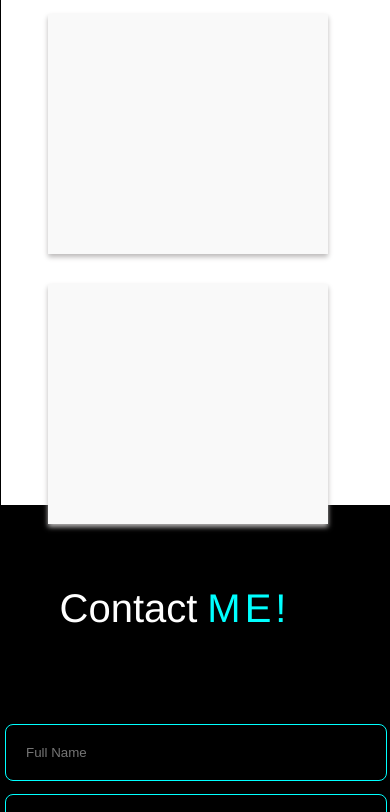
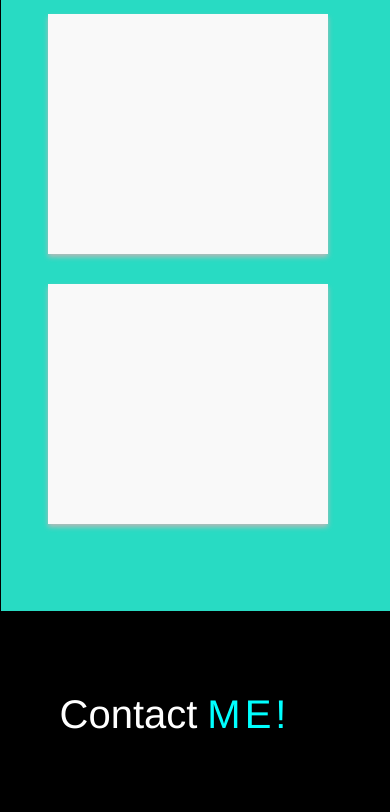
Before and after one commit to Vinay0726/Portfolio, a plain HTML site: page index.html in a window 390 px wide. Shown: the part 3350-4162 px from the top of the page. Drawn offline with nearby package versions, Linux system fonts and the light colour scheme; a script that the page names is missing.

Commit message:
add some commit

```diff
--- a/css/style.css
+++ b/css/style.css
@@ -948,7 +948,7 @@ header input {
     width: 880px;
   }
   .projects {
-
+  height: 100vh;
     width: 880px;
     border: 1px solid black;
   }
@@ -1104,6 +1104,7 @@ header input {
   }
   .projects {
     width: 455px;
+    height: 100vh;
 
   }
   .projects p {
@@ -1227,6 +1228,9 @@ header input {
     .hibernet {
       width: 260px;
     }
+    .projects{
+      height: 100vh;
+    }
     .projects p {
       margin-left: -40px;
       margin-top: -2px;
@@ -1270,6 +1274,7 @@ header input {
       margin: 0%;
       padding: 0%;
       box-sizing: border-box;
+
     }
     html {
       scroll-behavior: smooth;
@@ -1425,6 +1430,8 @@ header input {
 
     .projects {
       width: 390px;
+      height:950px;
+      background-color: #28dbc3;
 
     }
     .projects p {
```
